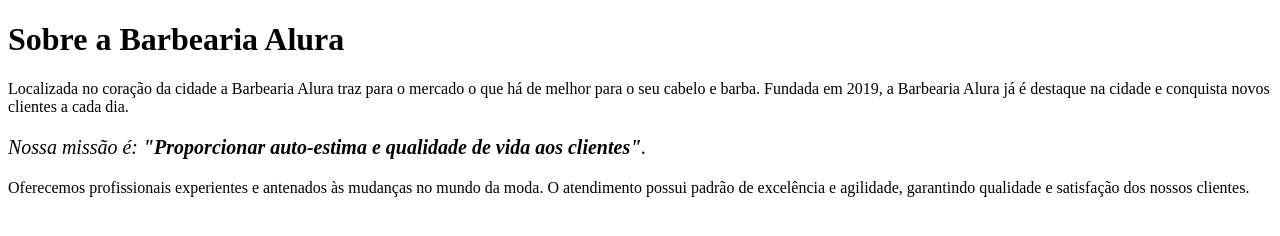
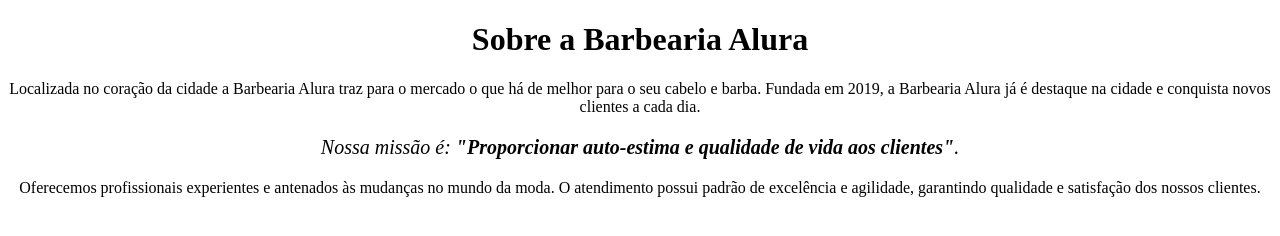
Before and after one commit to hanaemilly/barbearia-alura1D, a plain HTML site: page index.html in a window 1280 px wide. Drawn offline with Linux system fonts and the light colour scheme.

Commit message:
edições css in line

```diff
--- a/index.html
+++ b/index.html
@@ -5,12 +5,12 @@
          <title>Barbearia Alura</title>
     </head>
     <body>
-            <h1>Sobre a Barbearia Alura</h1>
+            <h1 style="text-align: center">Sobre a Barbearia Alura</h1>
 
-            <p>Localizada no coração da cidade a Barbearia Alura traz para o mercado o que há de melhor para o seu cabelo e barba. Fundada em 2019, a Barbearia Alura já é destaque na cidade e conquista novos clientes a cada dia.</p>
+            <p style="text-align: center">Localizada no coração da cidade a Barbearia Alura traz para o mercado o que há de melhor para o seu cabelo e barba. Fundada em 2019, a Barbearia Alura já é destaque na cidade e conquista novos clientes a cada dia.</p>
 
-            <p style="font-size: 20px;"><em>Nossa missão é: <strong>"Proporcionar auto-estima e qualidade de vida aos clientes"</strong>.</em></p>
+            <p style="font-size: 20px; text-align: center"><em>Nossa missão é: <strong>"Proporcionar auto-estima e qualidade de vida aos clientes"</strong>.</em></p>
 
-            <p>Oferecemos profissionais experientes e antenados às mudanças no mundo da moda. O atendimento possui padrão de excelência e agilidade, garantindo qualidade e satisfação dos nossos clientes.</p>
+            <p style="text-align: center">Oferecemos profissionais experientes e antenados às mudanças no mundo da moda. O atendimento possui padrão de excelência e agilidade, garantindo qualidade e satisfação dos nossos clientes.</p>
     </body>
 </html>
```
